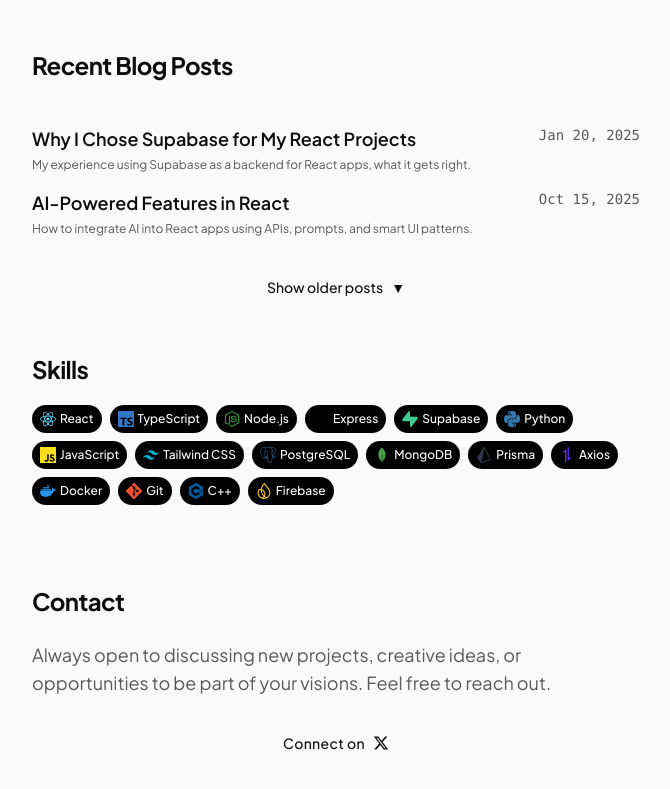
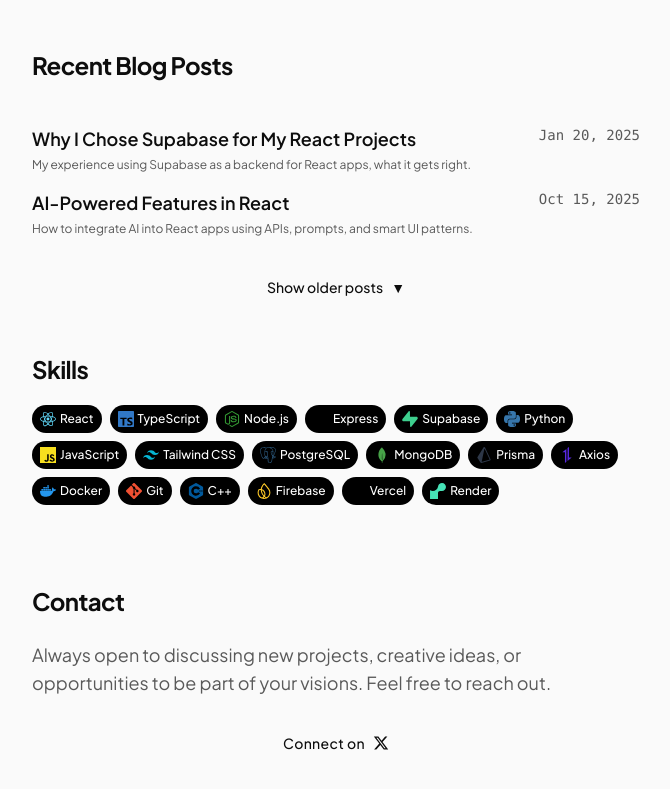
Before and after one commit to anuragbhonsle/portfolio, a React (Vite) app: page / in a window 1280 px wide. Shown: the part 2468-3257 px from the top of the page, without its empty margins (304-974 px from the left). Built offline with nearby package versions, Linux system fonts and the light colour scheme.

Commit message:
Updated skills section

```diff
--- a/src/components/TechStack.tsx
+++ b/src/components/TechStack.tsx
@@ -18,6 +18,8 @@
   SiSupabase,
   SiPrisma,
   SiAxios,
+  SiVercel,
+  SiRender,
 } from "react-icons/si";
 
 interface TechItem {
@@ -43,6 +45,8 @@
   { name: "Git", icon: SiGit, color: "text-[#F05032]" },
   { name: "C++", icon: SiCplusplus, color: "text-[#00599C]" },
   { name: "Firebase", icon: SiFirebase, color: "text-[#FFCA28]" },
+  { name: "Vercel", icon: SiVercel, color: "text-[#000000]" },
+  { name: "Render", icon: SiRender, color: "text-[#46E3B7]" },
 ];
 
 export const TechStack = () => {
```
